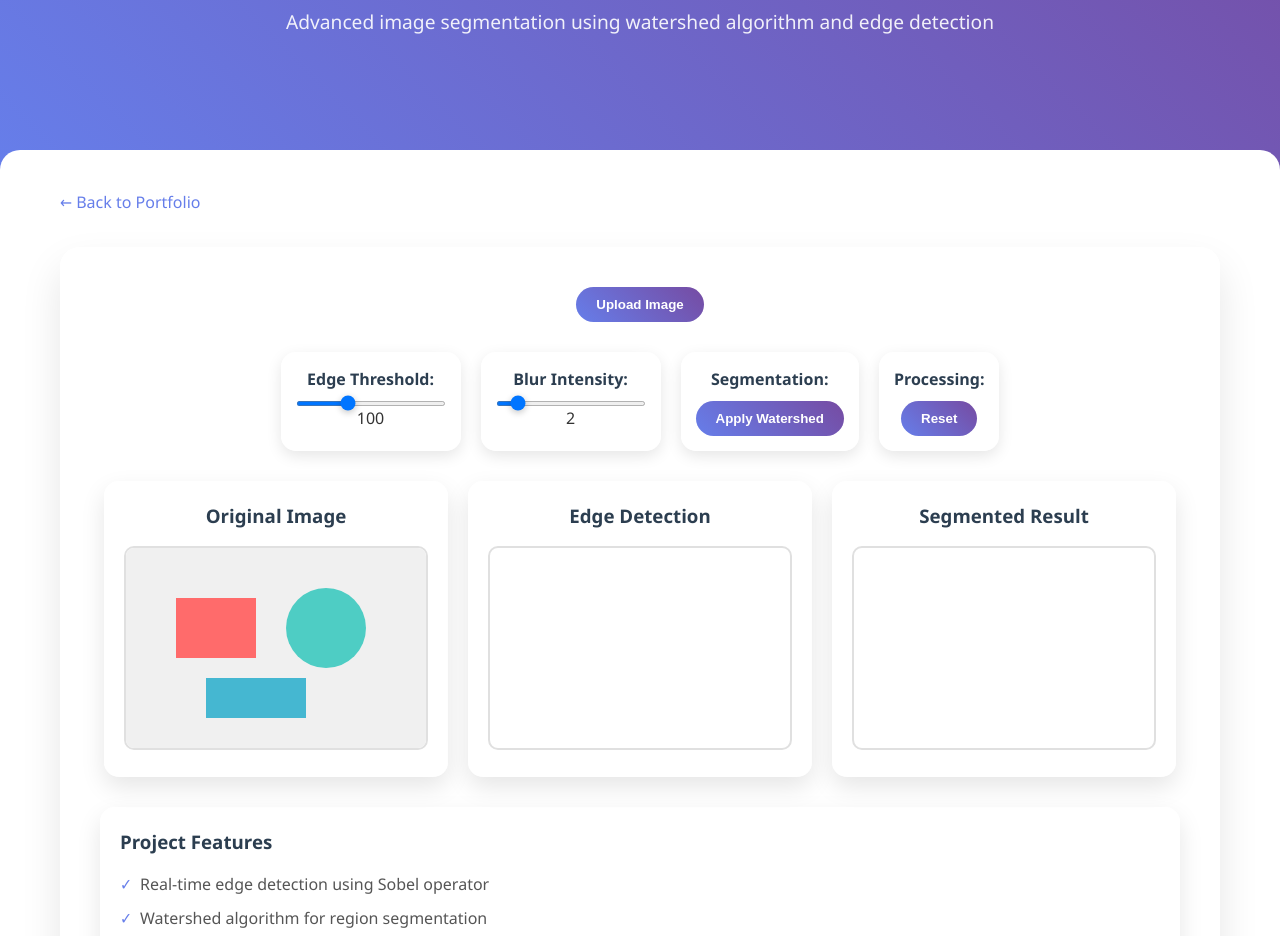
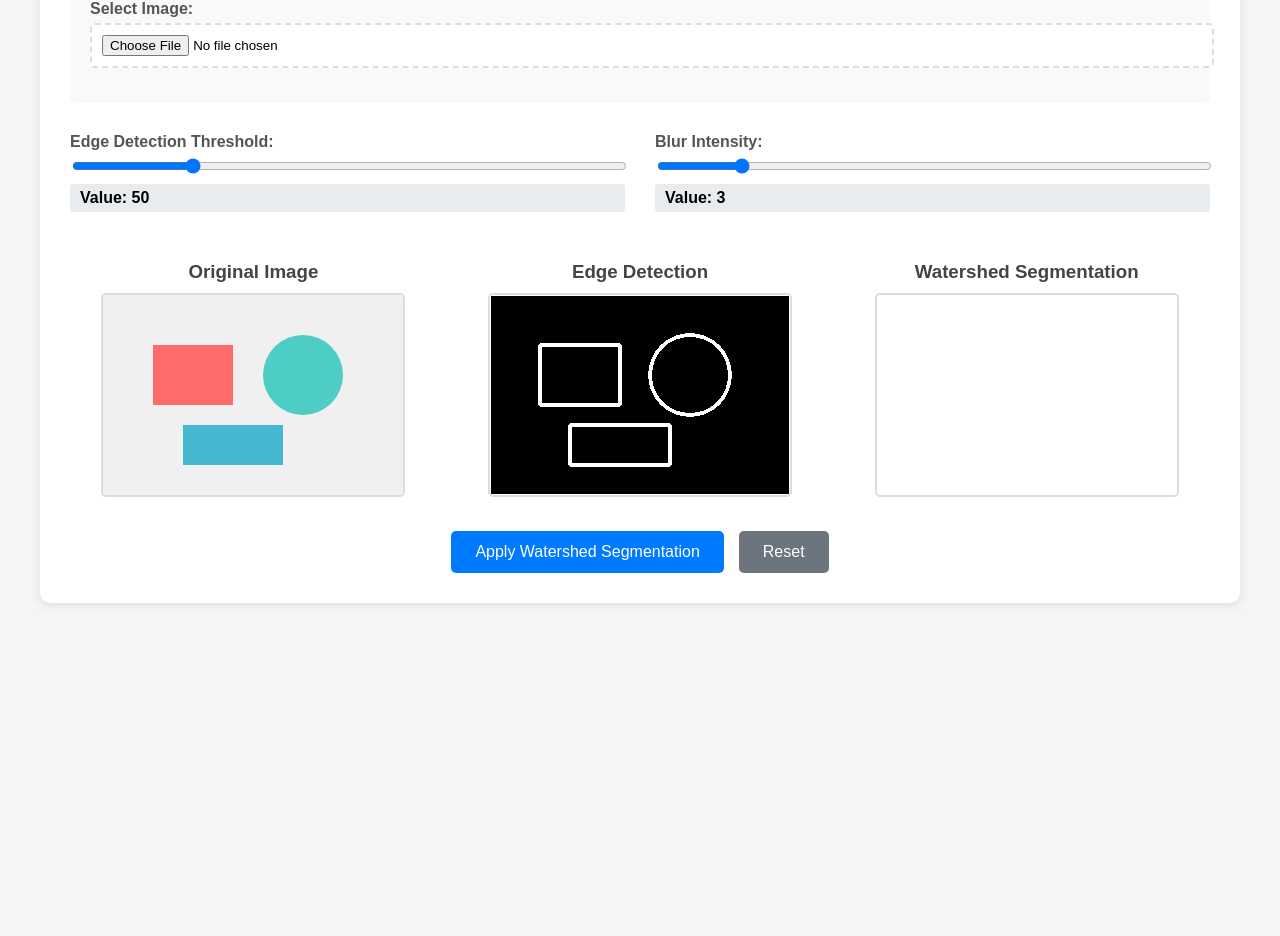
Before and after one commit to tbwagner/tbwagner.github.io, a plain HTML site: page cv_segmentation.html in a window 1280 px wide. Shown: the part 246-1182 px from the top of the page. After the commit the page ends 869 px from the top, so only its background shows below. Drawn offline with Linux system fonts and the light colour scheme.

Commit message:
Segmentation Project Update

```diff
--- a/cv_segmentation_project.html
+++ b/cv_segmentation.html
@@ -3,375 +3,175 @@
 <head>
     <meta charset="UTF-8">
     <meta name="viewport" content="width=device-width, initial-scale=1.0">
-    <title>Computer Vision Segmentation Tool - Thomas Wagner</title>
+    <title>Computer Vision Segmentation Tool</title>
     <style>
-        * {
-            margin: 0;
-            padding: 0;
-            box-sizing: border-box;
-        }
-
         body {
-            font-family: 'Segoe UI', Tahoma, Geneva, Verdana, sans-serif;
-            line-height: 1.6;
-            color: #333;
-            overflow-x: hidden;
-        }
-
-        /* Navigation - matching your main site */
-        nav {
-            position: fixed;
-            top: 0;
-            width: 100%;
-            background: rgba(255, 255, 255, 0.95);
-            backdrop-filter: blur(10px);
-            z-index: 1000;
-            padding: 1rem 0;
-            transition: all 0.3s ease;
-            box-shadow: 0 2px 20px rgba(0,0,0,0.1);
-        }
-
-        nav .container {
+            font-family: Arial, sans-serif;
             max-width: 1200px;
             margin: 0 auto;
-            padding: 0 20px;
-            display: flex;
-            justify-content: space-between;
-            align-items: center;
-        }
-
-        .logo {
-            font-size: 1.5rem;
-            font-weight: bold;
-            color: #667eea;
-            text-decoration: none;
-        }
-
-        .nav-links {
-            display: flex;
-            list-style: none;
-            gap: 2rem;
-        }
-
-        .nav-links a {
-            text-decoration: none;
-            color: #333;
-            font-weight: 500;
-            transition: color 0.3s ease;
-        }
-
-        .nav-links a:hover {
-            color: #667eea;
-        }
-
-        /* Hero Section */
-        .hero {
-            background: linear-gradient(135deg, #667eea 0%, #764ba2 100%);
-            padding: 120px 0 60px;
-            text-align: center;
-            background: linear-gradient(45deg, #667eea, #764ba2);
-            min-height: 50vh;
-            display: flex;
-            align-items: center;
-            color: white;
-        }
-
-        .hero h1 {
-            font-size: 3rem;
-            margin-bottom: 1rem;
-            font-weight: 700;
-        }
-
-        .hero p {
-            font-size: 1.2rem;
-            margin-bottom: 2rem;
-            opacity: 0.9;
-        }
-
-        /* Main Content */
-        .main-content {
-            background: white;
-            border-radius: 20px 20px 0 0;
-            margin-top: -20px;
-            position: relative;
-            z-index: 1;
-            min-height: 100vh;
+            padding: 20px;
+            background-color: #f5f5f5;
         }
 
         .container {
-            max-width: 1200px;
-            margin: 0 auto;
-            padding: 40px 20px;
+            background: white;
+            padding: 30px;
+            border-radius: 10px;
+            box-shadow: 0 2px 10px rgba(0,0,0,0.1);
         }
 
-        .section-title {
-            font-size: 2.5rem;
+        h1 {
+            color: #333;
             text-align: center;
-            margin-bottom: 3rem;
-            color: #333;
-            position: relative;
-        }
-
-        .section-title::after {
-            content: '';
-            position: absolute;
-            bottom: -10px;
-            left: 50%;
-            transform: translateX(-50%);
-            width: 80px;
-            height: 3px;
-            background: linear-gradient(135deg, #667eea, #764ba2);
-            border-radius: 2px;
-        }
-
-        .back-link {
-            display: inline-flex;
-            align-items: center;
-            gap: 0.5rem;
-            color: #667eea;
-            text-decoration: none;
-            font-weight: 500;
-            margin-bottom: 2rem;
-            transition: color 0.3s ease;
-        }
-
-        .back-link:hover {
-            color: #764ba2;
-        }
-
-        /* Project container */
-        .project-container {
-            background: rgba(255, 255, 255, 0.95);
-            border-radius: 20px;
-            box-shadow: 0 20px 40px rgba(0, 0, 0, 0.1);
-            padding: 40px;
-            backdrop-filter: blur(10px);
-            margin-bottom: 40px;
+            margin-bottom: 30px;
         }
 
         .upload-section {
-            text-align: center;
             margin-bottom: 30px;
-        }
-        .upload-btn {
-            padding: 10px 20px;
-            background: linear-gradient(45deg, #667eea, #764ba2);
-            color: white;
-            border: none;
-            border-radius: 25px;
-            cursor: pointer;
-            font-weight: 600;
-            transition: all 0.3s ease;
-        }
-
-        .upload-btn:hover {
-            transform: translateY(-2px);
-            box-shadow: 0 15px 30px rgba(102, 126, 234, 0.4);
+            padding: 20px;
+            background: #f9f9f9;
+            border-radius: 5px;
         }
 
         .controls {
             display: flex;
-            justify-content: center;
-            gap: 20px;
+            gap: 30px;
             margin-bottom: 30px;
             flex-wrap: wrap;
         }
 
         .control-group {
-            display: flex;
-            flex-direction: column;
-            align-items: center;
-            background: rgba(255, 255, 255, 0.8);
-            padding: 15px;
-            border-radius: 15px;
-            box-shadow: 0 5px 15px rgba(0, 0, 0, 0.1);
+            flex: 1;
+            min-width: 200px;
         }
 
-        .control-group label {
-            font-weight: 600;
-            margin-bottom: 8px;
-            color: #2c3e50;
+        label {
+            display: block;
+            margin-bottom: 5px;
+            font-weight: bold;
+            color: #555;
         }
 
-        .control-group input[type="range"] {
-            width: 150px;
-            height: 5px;
-            background: linear-gradient(45deg, #667eea, #764ba2);
-            outline: none;
-            border-radius: 5px;
+        input[type="range"] {
+            width: 100%;
+            margin-bottom: 10px;
         }
 
-        .control-group input[type="range"]::-webkit-slider-thumb {
-            appearance: none;
-            width: 20px;
-            height: 20px;
-            background: #667eea;
-            cursor: pointer;
-            border-radius: 50%;
-            box-shadow: 0 2px 6px rgba(0, 0, 0, 0.2);
-        }
-
-        .control-group button {
-            padding: 10px 20px;
-            background: linear-gradient(45deg, #667eea, #764ba2);
-            color: white;
-            border: none;
-            border-radius: 25px;
-            cursor: pointer;
-            font-weight: 600;
-            transition: all 0.3s ease;
-        }
-
-        .control-group button:hover {
-            transform: scale(1.05);
-            box-shadow: 0 5px 15px rgba(102, 126, 234, 0.3);
+        .value-display {
+            background: #e9ecef;
+            padding: 5px 10px;
+            border-radius: 3px;
+            font-weight: bold;
         }
 
         .canvas-container {
             display: flex;
-            justify-content: center;
             gap: 20px;
             flex-wrap: wrap;
+            justify-content: center;
+            margin-bottom: 30px;
         }
 
         .canvas-wrapper {
-            background: rgba(255, 255, 255, 0.9);
-            padding: 20px;
-            border-radius: 15px;
-            box-shadow: 0 10px 25px rgba(0, 0, 0, 0.1);
-            transition: all 0.3s ease;
-        }
-
-        .canvas-wrapper:hover {
-            transform: translateY(-5px);
-            box-shadow: 0 15px 35px rgba(0, 0, 0, 0.15);
+            text-align: center;
+            flex: 1;
+            min-width: 280px;
         }
 
         .canvas-wrapper h3 {
-            text-align: center;
-            margin-bottom: 15px;
-            color: #2c3e50;
-            font-weight: 600;
+            margin-bottom: 10px;
+            color: #444;
         }
 
         canvas {
-            border: 2px solid #e0e0e0;
-            border-radius: 10px;
+            border: 2px solid #ddd;
+            border-radius: 5px;
             max-width: 100%;
             height: auto;
         }
 
-        .info-panel {
-            background: rgba(255, 255, 255, 0.9);
-            padding: 20px;
-            border-radius: 15px;
-            margin-top: 30px;
-            box-shadow: 0 10px 25px rgba(0, 0, 0, 0.1);
+        .buttons {
+            display: flex;
+            gap: 15px;
+            justify-content: center;
+            flex-wrap: wrap;
         }
 
-        .info-panel h3 {
-            color: #2c3e50;
-            margin-bottom: 15px;
-            font-weight: 600;
+        button {
+            padding: 12px 24px;
+            font-size: 16px;
+            border: none;
+            border-radius: 5px;
+            cursor: pointer;
+            transition: background-color 0.3s;
         }
 
-        .info-panel ul {
-            list-style: none;
-            color: #555;
+        .btn-primary {
+            background-color: #007bff;
+            color: white;
         }
 
-        .info-panel li {
-            margin-bottom: 8px;
-            padding-left: 20px;
-            position: relative;
+        .btn-primary:hover {
+            background-color: #0056b3;
         }
 
-        .info-panel li:before {
-            content: '✓';
-            position: absolute;
-            left: 0;
-            color: #667eea;
-            font-weight: bold;
+        .btn-secondary {
+            background-color: #6c757d;
+            color: white;
         }
 
-        #fileInput {
-            display: none;
+        .btn-secondary:hover {
+            background-color: #545b62;
         }
 
-        .algorithm-info {
-            background: rgba(255, 255, 255, 0.9);
-            padding: 20px;
-            border-radius: 15px;
-            margin-top: 20px;
-            box-shadow: 0 10px 25px rgba(0, 0, 0, 0.1);
+        .file-input {
+            margin-bottom: 15px;
         }
 
-        .algorithm-info h4 {
-            color: #2c3e50;
-            margin-bottom: 10px;
-            font-weight: 600;
+        .file-input input[type="file"] {
+            width: 100%;
+            padding: 10px;
+            border: 2px dashed #ddd;
+            border-radius: 5px;
+            background: white;
         }
 
-        .algorithm-info p {
-            color: #555;
-            line-height: 1.6;
+        .info {
+            background: #d1ecf1;
+            border: 1px solid #bee5eb;
+            color: #0c5460;
+            padding: 15px;
+            border-radius: 5px;
+            margin-bottom: 20px;
         }
     </style>
 </head>
 <body>
-    <!-- Navigation - matching your main site -->
-    <nav>
-        <div class="container">
-            <a href="index.html" class="logo">Thomas Wagner</a>
-            <ul class="nav-links">
-                <li><a href="index.html#education">Education</a></li>
-                <li><a href="index.html#skills">Skills</a></li>
-                <li><a href="index.html#experience">Experience</a></li>
-                <li><a href="index.html#projects">Projects</a></li>
-                <li><a href="index.html#leadership">Leadership</a></li>
-            </ul>
+    <div class="container">
+        <h1>Computer Vision Segmentation Tool</h1>
+
+        <div class="info">
+            <strong>Instructions:</strong> Upload an image or use the demo. Adjust the edge threshold and blur intensity to see different segmentation results. Click "Watershed Segmentation" to apply region-based segmentation.
         </div>
-    </nav>
 
-    <!-- Hero Section -->
-    <div class="hero">
-        <div class="container">
-            <h1>Computer Vision Segmentation Tool</h1>
-            <p>Advanced image segmentation using watershed algorithm and edge detection</p>
+        <div class="upload-section">
+            <div class="file-input">
+                <label for="imageInput">Select Image:</label>
+                <input type="file" id="imageInput" accept="image/*" onchange="loadImage(event)">
+            </div>
         </div>
-    </div>
-
-    <!-- Main Content -->
-    <div class="main-content">
-        <div class="container">
-            <a href="index.html" class="back-link">← Back to Portfolio</a>
-
-            <div class="project-container">
-                <div class="upload-section">
-                    <button class="upload-btn" onclick="document.getElementById('fileInput').click()">
-                        Upload Image
-                    </button>
-                    <input type="file" id="fileInput" accept="image/*" onchange="loadImage(event)">
-                </div>
 
         <div class="controls">
             <div class="control-group">
-                <label>Edge Threshold:</label>
-                <input type="range" id="edgeThreshold" min="50" max="200" value="100" oninput="updateSegmentation()">
-                <span id="edgeValue">100</span>
+                <label for="edgeThreshold">Edge Detection Threshold:</label>
+                <input type="range" id="edgeThreshold" min="10" max="200" value="50" oninput="updateSegmentation()">
+                <div class="value-display">Value: <span id="edgeValue">50</span></div>
             </div>
+
             <div class="control-group">
-                <label>Blur Intensity:</label>
-                <input type="range" id="blurIntensity" min="1" max="10" value="2" oninput="updateSegmentation()">
-                <span id="blurValue">2</span>
-            </div>
-            <div class="control-group">
-                <label>Segmentation:</label>
-                <button onclick="performWatershed()">Apply Watershed</button>
-            </div>
-            <div class="control-group">
-                <label>Processing:</label>
-                <button onclick="resetImage()">Reset</button>
+                <label for="blurIntensity">Blur Intensity:</label>
+                <input type="range" id="blurIntensity" min="1" max="15" value="3" oninput="updateSegmentation()">
+                <div class="value-display">Value: <span id="blurValue">3</span></div>
             </div>
         </div>
 
@@ -380,33 +180,21 @@
                 <h3>Original Image</h3>
                 <canvas id="originalCanvas"></canvas>
             </div>
+
             <div class="canvas-wrapper">
                 <h3>Edge Detection</h3>
                 <canvas id="edgeCanvas"></canvas>
             </div>
+
             <div class="canvas-wrapper">
-                <h3>Segmented Result</h3>
+                <h3>Watershed Segmentation</h3>
                 <canvas id="segmentedCanvas"></canvas>
             </div>
         </div>
 
-                <div class="info-panel">
-                    <h3>Project Features</h3>
-                    <ul>
-                        <li>Real-time edge detection using Sobel operator</li>
-                        <li>Watershed algorithm for region segmentation</li>
-                        <li>Interactive parameter tuning</li>
-                        <li>Multi-stage image processing pipeline</li>
-                        <li>Gaussian blur preprocessing</li>
-                        <li>Connected component analysis</li>
-                    </ul>
-                </div>
-
-                <div class="algorithm-info">
-                    <h4>Technical Implementation</h4>
-                    <p>This tool implements a complete computer vision pipeline combining edge detection, morphological operations, and watershed segmentation. The Sobel operator detects edges by computing gradients, while Gaussian blur reduces noise. The watershed algorithm treats the image as a topographic map, finding natural boundaries between regions.</p>
-                </div>
-            </div>
+        <div class="buttons">
+            <button class="btn-primary" onclick="performWatershed()">Apply Watershed Segmentation</button>
+            <button class="btn-secondary" onclick="resetImage()">Reset</button>
         </div>
     </div>
 
@@ -418,9 +206,10 @@
         const edgeCanvas = document.getElementById('edgeCanvas');
         const segmentedCanvas = document.getElementById('segmentedCanvas');
 
-        const originalCtx = originalCanvas.getContext('2d');
-        const edgeCtx = edgeCanvas.getContext('2d');
-        const segmentedCtx = segmentedCanvas.getContext('2d');
+        // Add willReadFrequently attribute to improve performance
+        const originalCtx = originalCanvas.getContext('2d', { willReadFrequently: true });
+        const edgeCtx = edgeCanvas.getContext('2d', { willReadFrequently: true });
+        const segmentedCtx = segmentedCanvas.getContext('2d', { willReadFrequently: true });
 
         function loadImage(event) {
             const file = event.target.files[0];
@@ -465,7 +254,12 @@
             document.getElementById('edgeValue').textContent = edgeThreshold;
             document.getElementById('blurValue').textContent = blurIntensity;
 
-            let processedData = JSON.parse(JSON.stringify(originalImageData));
+            // Create a copy of the original image data
+            let processedData = new ImageData(
+                new Uint8ClampedArray(originalImageData.data),
+                originalImageData.width,
+                originalImageData.height
+            );
 
             // Apply Gaussian blur
             processedData = applyGaussianBlur(processedData, blurIntensity);
@@ -509,6 +303,7 @@
                 }
             }
 
+            // Fix: Use the correct constructor for ImageData
             return new ImageData(newData, width, height);
         }
 
@@ -649,7 +444,11 @@
                 originalCtx.putImageData(originalImageData, 0, 0);
                 edgeCtx.clearRect(0, 0, edgeCanvas.width, edgeCanvas.height);
                 segmentedCtx.clearRect(0, 0, segmentedCanvas.width, segmentedCanvas.height);
-                currentImageData = JSON.parse(JSON.stringify(originalImageData));
+                currentImageData = new ImageData(
+                    new Uint8ClampedArray(originalImageData.data),
+                    originalImageData.width,
+                    originalImageData.height
+                );
             }
         }
 
@@ -682,7 +481,11 @@
 
             originalCtx.drawImage(demoCanvas, 0, 0);
             originalImageData = originalCtx.getImageData(0, 0, 300, 200);
-            currentImageData = originalCtx.getImageData(0, 0, 300, 200);
+            currentImageData = new ImageData(
+                new Uint8ClampedArray(originalImageData.data),
+                originalImageData.width,
+                originalImageData.height
+            );
 
             updateSegmentation();
         };
```
Also changed, not shown: index.html (+2 -2 lines).
